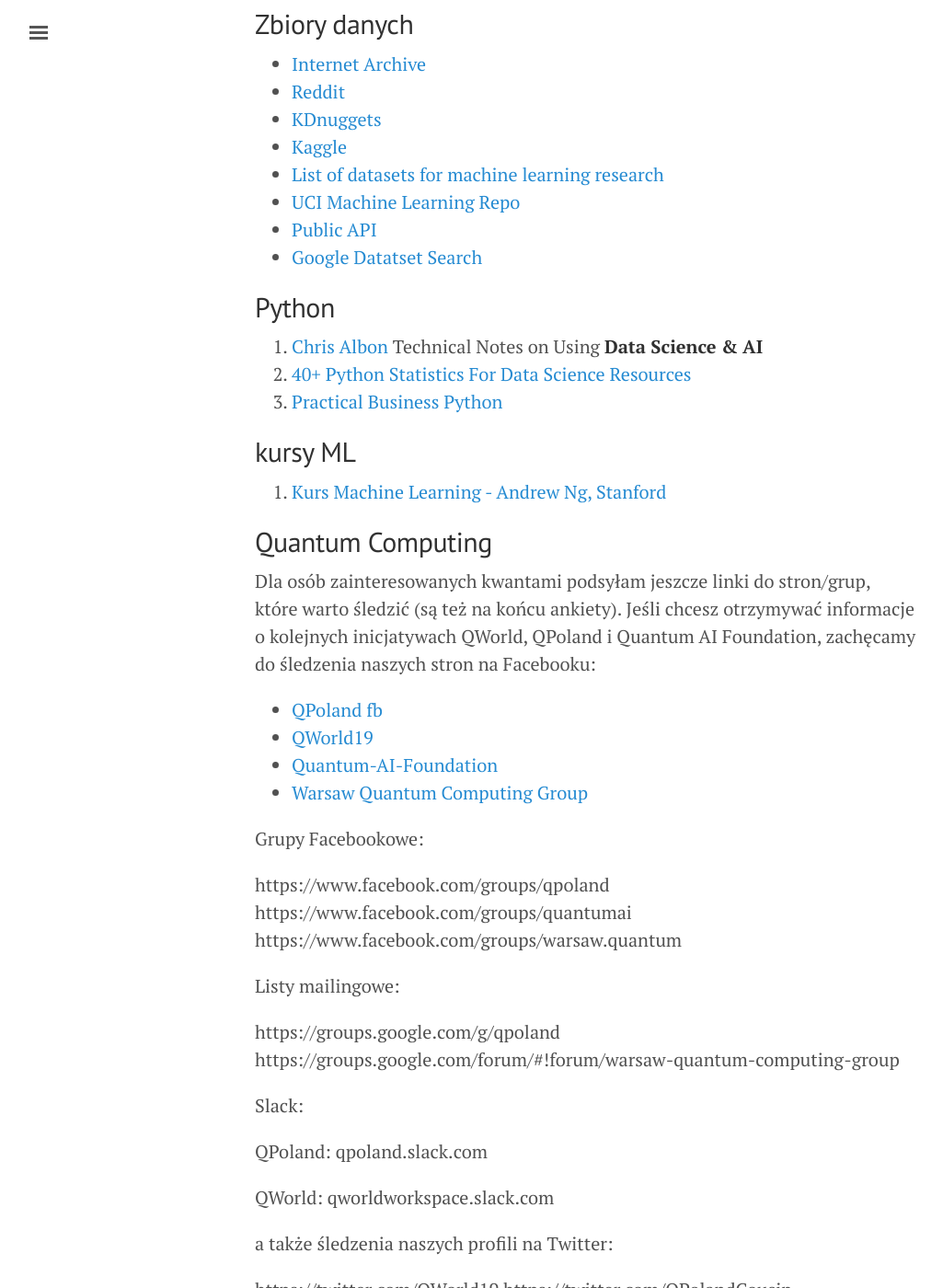
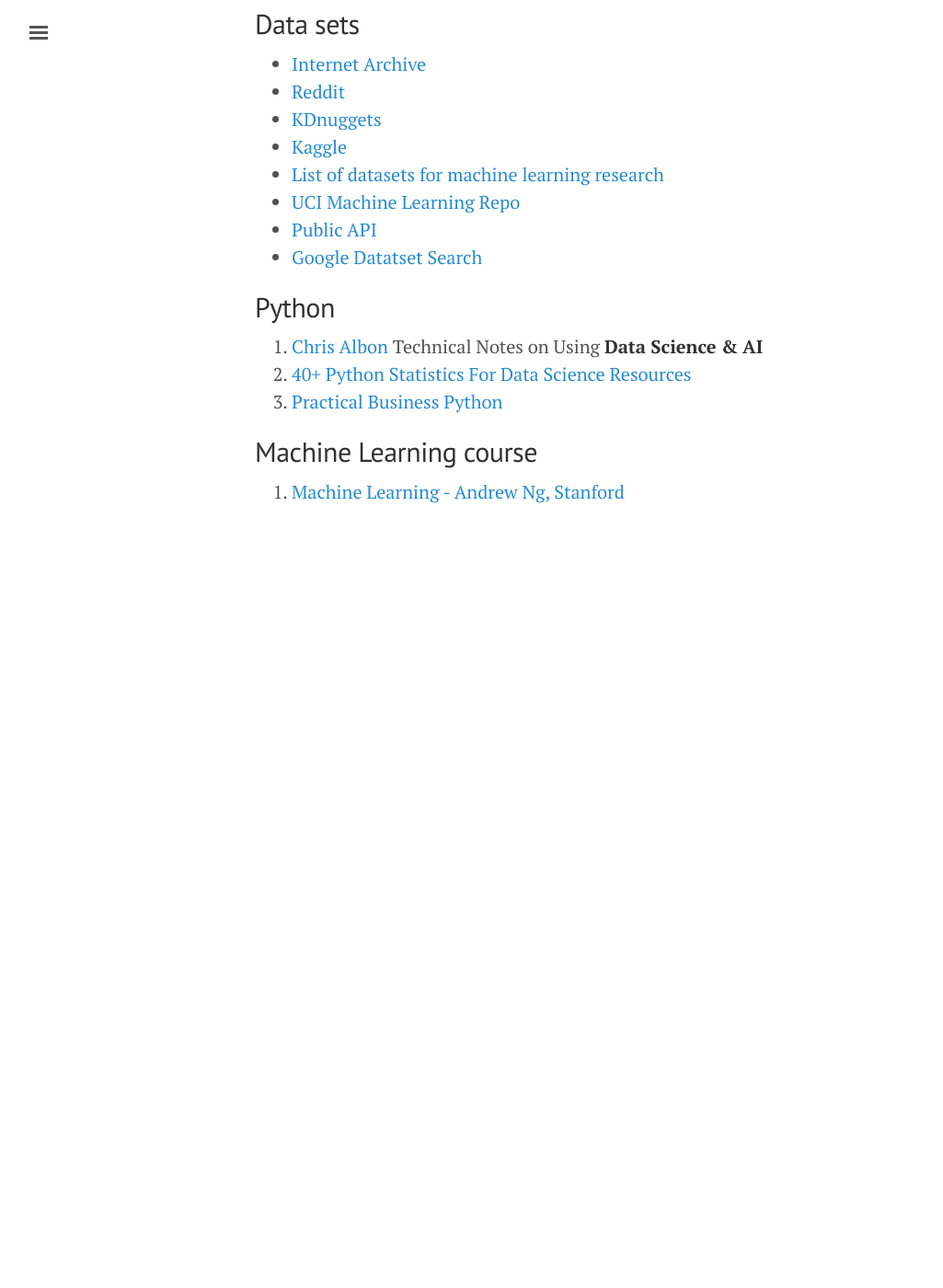
Before and after one commit to sebkaz-teaching/RealTimeEN, a Jekyll site: the page built from pages.md, in a window 1280 px wide and 1400 px high, scrolled down 1500 px. Shown: the whole window at 92% size, without its empty margins (3-1028 px from the left). Built offline with Jekyll 4.4.1, drawn with Linux system fonts in a browser that asks for light colours; after the commit the page ends 2130 px from its top, so only the background shows below that; some of the changed text lies outside the part shown.

```diff
--- a/strony.md
+++ b/pages.md
@@ -13,7 +13,7 @@ title: Strony WWW
 5. [Anaconda](http://continuum.io/downloads)
 6. [Docker](https://docs.docker.com/get-docker/)
 
-## Pakiety python dla analiz danych
+## Python packages for data analysis
 
 1. [NumPy](http://www.numpy.org)
 2. [SciPy](http://www.scipy.org)
@@ -48,11 +48,11 @@ title: Strony WWW
 7. [Jupyter lab](https://www.youtube.com/watch?v=NSiPeoDpwuI)
 8. [Speed up jupyter notebook](https://towardsdatascience.com/speed-up-jupyter-notebooks-20716cbe2025)
 
-## Przetwarzanie danych
+## Data Transformations
 
 1. [data cookbook](https://www.datafix.com.au/cookbook/index.html)
 
-## Zbiory danych
+## Data sets
 
 - [Internet Archive](https://oreil.ly/tIjl9)
 - [Reddit](http://reddit.com/r/datasets)
@@ -69,55 +69,6 @@ title: Strony WWW
 2. [40+ Python Statistics For Data Science Resources](https://www.datacamp.com/community/tutorials/python-statistics-data-science)
 3. [Practical Business Python](http://pbpython.com/)
 
-## kursy ML
+## Machine Learning course
 
-1. [Kurs Machine Learning - Andrew Ng, Stanford](https://www.youtube.com/watch?v=PPLop4L2eGk&list=PLLssT5z_DsK-h9vYZkQkYNWcItqhlRJLN)
-
-## Quantum Computing
-
-Dla osób zainteresowanych kwantami podsyłam jeszcze linki do stron/grup, które warto śledzić (są też na końcu ankiety).
-Jeśli chcesz otrzymywać informacje o kolejnych inicjatywach QWorld, QPoland i Quantum AI Foundation, zachęcamy do śledzenia naszych stron na Facebooku:
-
-- [QPoland fb](https://www.facebook.com/QPoland-110308580421373)
-- [QWorld19](https://www.facebook.com/qworld19)
-- [Quantum-AI-Foundation](https://www.facebook.com/Quantum-AI-Foundation-101363181408726)
-- [Warsaw Quantum Computing Group](https://www.facebook.com/Warsaw-Quantum-Computing-Group-1936160966506139)
-
-Grupy Facebookowe:
-
-https://www.facebook.com/groups/qpoland
-https://www.facebook.com/groups/quantumai
-https://www.facebook.com/groups/warsaw.quantum
-
-Listy mailingowe:
-
-https://groups.google.com/g/qpoland
-https://groups.google.com/forum/#!forum/warsaw-quantum-computing-group
-
-Slack:
-
-QPoland: qpoland.slack.com
-
-QWorld: qworldworkspace.slack.com
-
-a także śledzenia naszych profili na Twitter:
-
-https://twitter.com/QWorld19
-https://twitter.com/QPolandCousin
-https://twitter.com/qaifoundation
-
-na LinkedIn:
-
-https://www.linkedin.com/company/qworld19
-https://www.linkedin.com/company/quantumaifoundation
-
-strony www:
-
-https://qworld.lu.lv
-https://qworld.lu.lv/index.php/qpoland
-http://www.qaif.org
-
-i kanałów na YouTube:
-
-(QWorld) https://www.youtube.com/channel/UCLaX8OcDqXlJDkay8zVFegg/videos
-(Quantum AI Foundation) https://www.youtube.com/channel/UCoQAyPU5KQEpMOMDUN0j3IQ/videos
+1. [ Machine Learning - Andrew Ng, Stanford](https://www.youtube.com/watch?v=PPLop4L2eGk&list=PLLssT5z_DsK-h9vYZkQkYNWcItqhlRJLN)
```
Also changed, not shown: other parts of pages.md (+2 -2 lines), GIT.md (+34 -35 lines), _posts/2022-02-22-Intro.md (renamed from _posts/2021-10-04-Intro.md, +5 -6 lines), egzamin.md (deleted, +0 -34 lines), Books.md (renamed from ksiazki.md).
